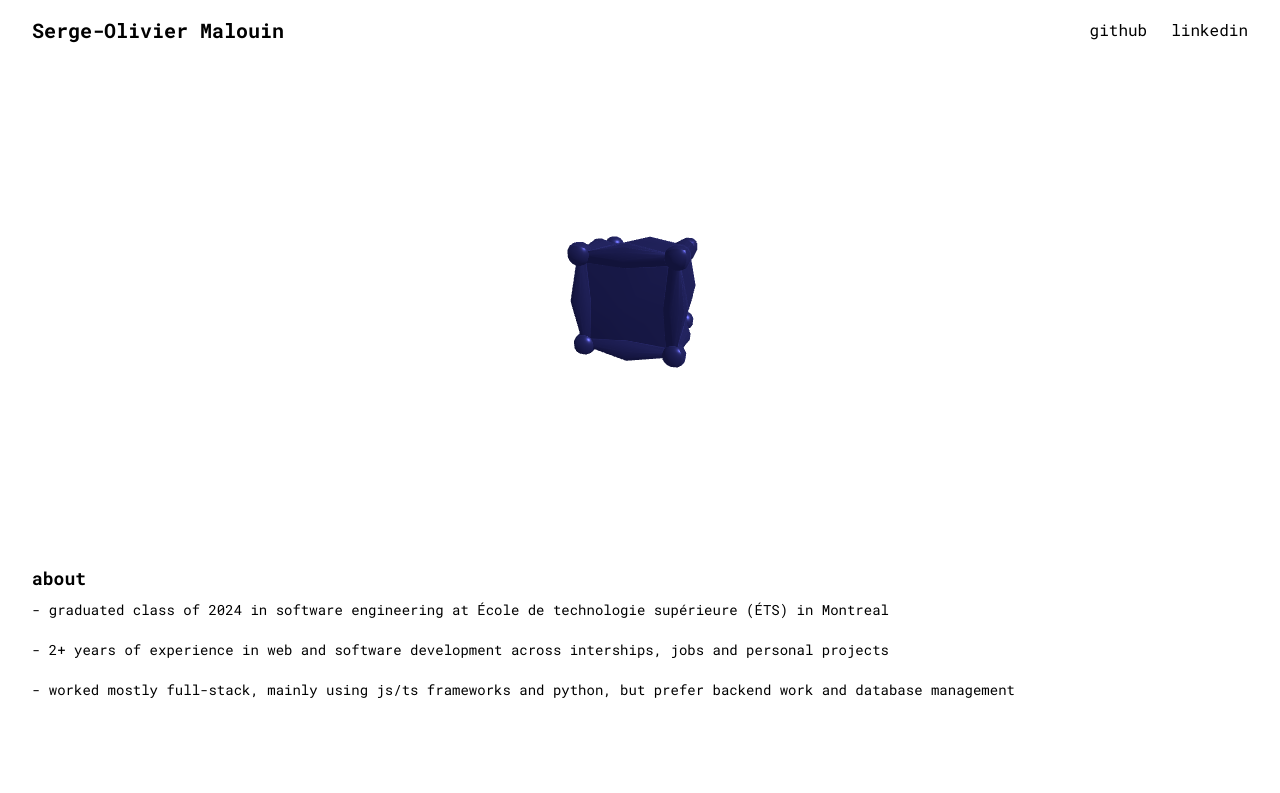
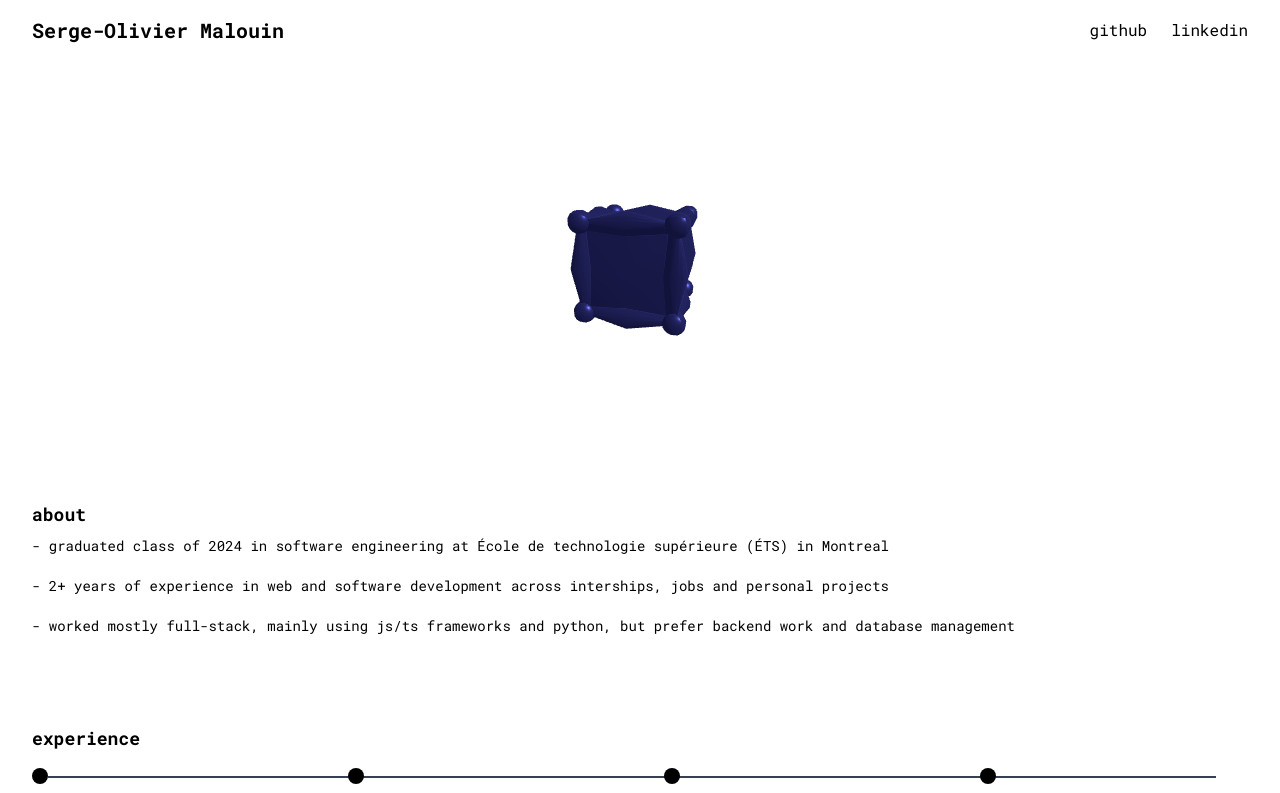
Before and after one commit to somalouin/portfolio, a Next.js app: page / in a window 1280 px wide. Shown: the top 793 px of the page. Built offline with nearby package versions, Linux system fonts and the light colour scheme.

Commit message:
fix errors

```diff
--- a/app/_components/RotatingCube.tsx
+++ b/app/_components/RotatingCube.tsx
@@ -143,7 +143,7 @@
 
     camera.position.z = CAMERA_DISTANCE;
 
-    let animationId: number;
+    let animationId: number = 0;
     const animate = () => {
       animationId = requestAnimationFrame(animate);
       cube.rotation.x += ROTATION_SPEED;
--- a/app/page.tsx
+++ b/app/page.tsx
@@ -14,7 +14,7 @@
   return (
     <div className="min-h-full text-black">
       <Header />
-      <div className="px-4 py-8">
+      <div className="px-4">
         <RotatingCube />
       </div>
       <AboutSection />
```
